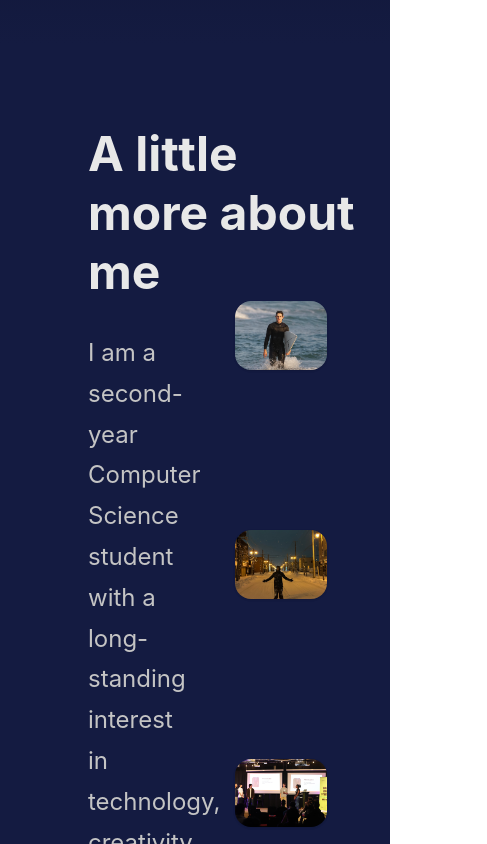
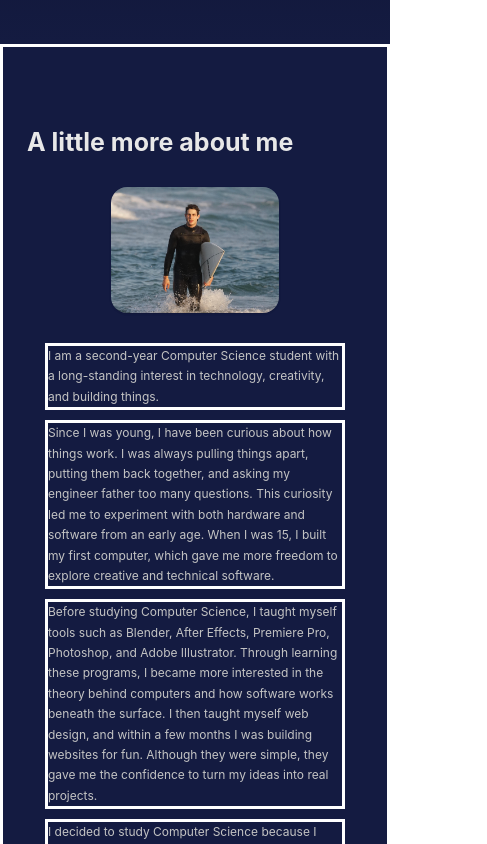
Before and after one commit to noahpachec/portfolio, a React (Vite) app in the folder portfolio_project/: page / in a window 390 px wide. Shown: the part 800-1644 px from the top of the page, 487 px wide, since content can reach past the window. Built offline with nearby package versions, Linux system fonts and the light colour scheme.

Commit message:
added project descriptions and developed the 800px media query

```diff
--- a/portfolio_project/src/components/About.jsx
+++ b/portfolio_project/src/components/About.jsx
@@ -42,7 +42,7 @@ function About() {
 
                     <FadeIn>
                         <div className="resume-callout">
-                            <a href="public/noah_resume.pdf" target="_blank" rel="noopener noreferrer">Please view my resume to see my previous experience.</a>
+                            <a href="public/noah_resume.pdf" target="_blank" rel="noopener noreferrer">My Resume</a>
                         </div>
                     </FadeIn>
 
--- a/portfolio_project/src/components/Footer.jsx
+++ b/portfolio_project/src/components/Footer.jsx
@@ -12,7 +12,7 @@ function Footer() {
             </div>
 
             <a className="upper-text" href="public/noah_resume.pdf" target="_blank" rel="noopener noreferrer" >View my resume</a>
-            <a className="upper-text" href="https://github.com/noahpachec" target="_blank">My GitHub</a>
+            <a className="upper-text" href="https://github.com/noahpachec" target="_blank" rel="noopener noreferrer">My GitHub</a>
             <p className="upper-text">This website was made entirely by me with React</p>
 
 
--- a/portfolio_project/src/components/Projects.jsx
+++ b/portfolio_project/src/components/Projects.jsx
@@ -6,46 +6,77 @@ const projects = [
     {
         id: 1,
         title: "Diamond Encryption and Decryption OOP CLI App in C++",
-        description: "I created an encription and decryption algorithm that",
+        description: `I developed an object-oriented command-line application in C++ that encrypts and decrypts text using a custom diamond-pattern cipher.
+
+During encryption, the program creates a two-dimensional grid large enough to hold the input text, although the user can also specify a larger grid size manually. The algorithm traverses the grid in a diamond-shaped pattern, placing each character into the array and overlapping toward the centre until the full message has been inserted. Any unused positions are filled with randomly generated uppercase letters. The completed grid is then read column by column to produce the encrypted ciphertext.
+
+Decryption reverses this process. The ciphertext is reconstructed inside the grid, and the program follows the inverse diamond traversal to recover the original message.
+
+The application also supports saving plaintext and ciphertext to files, loading previously stored data, and handling invalid input without terminating unexpectedly. The entire program was designed using object-oriented principles, including separate classes for the cipher logic, grid management, file handling, error handling, and the menu system that directs users through each layer of the application.
+`,
         image: "public/diamond-traversal.png",
-        video: ""
+        video: "",
+        code_url: "",
+        url_text: "View the code on my GitHub here"
     },
 
     {
         id: 2,
         title: "Full-stack Surf Session Tracker in React and Node.js",
-        description: "TEST",
+        description: `I developed a full-stack surf session tracker using React, Node.js, and Express.js. The application allows users to record individual surf sessions, including the board used, location, break type, and wave rating. Session data is stored in a JSON file through the backend, providing a simple form of persistent data storage.
+
+Users can also search and filter sessions across a selection of supported surf locations, making it easier to review previous conditions and compare experiences over time.
+
+The purpose of this project was to strengthen my understanding of backend development, client-server communication, API design, and data management while gaining experience building a more complete and interconnected web application.
+`,
         image: "public/light-photo.png",
-        video: ""
+        video: "",
+        code_url: "",
+        url_text: "View the code on my GitHub here"
     },
 
     {
         id: 3,
         title: "DJ Soundpad in Vaninlla JavaScript, CSS and HTML",
-        description: "TEST",
+        description: `I created a browser-based DJ mixpad to explore how I could combine my programming skills with my interest in techno music.
+
+Built using HTML, CSS, and JavaScript, the application allows users to trigger different audio samples by clicking the on-screen pads or pressing the Q, W, E, A, S, D, Z, X, and C keys. The JavaScript was structured using an object-oriented approach, with DOM event listeners connecting user input to the corresponding sounds.
+
+The project has some limitations when multiple sounds are triggered rapidly due to the way the browser audio system is handled. However, it was one of my first projects to combine interactive JavaScript functionality with my frontend design skills, and it helped me better understand event handling, audio playback, and object-oriented programming in the browser.
+`,
         image: "public/dj-box-photo.png",
-        video: ""
+        video: "",
+        code_url: "https://noahpachec.github.io/djbox/",
+        url_text: "View the DJ Soundpad here"
     },
 
     {
         id: 4,
         title: "Procedural CSS Lightbulb (Design Challenge)",
-        description: "TEST",
+        description: `I created a procedural lightbulb entirely with HTML and CSS as a challenge to improve my frontend design skills.
+
+The lightbulb was constructed using layered HTML elements and CSS styling, without relying on images or external graphics. JavaScript is used to switch between CSS classes when the lightbulb is clicked, creating the illusion that it is turning on and illuminating the surrounding area.
+
+This project strengthened my understanding of CSS positioning, shapes, shadows, layering, transitions, and HTML structure while giving me experience creating interactive visual elements from scratch.
+`,
         image: "public/light-photo.png",
-        video: ""
+        video: "public/light-video.webm",
+        code_url: "https://noahpachec.github.io/lightbulb/",
+        url_text: "View the project Here"
+
 
 
     },
 
-    {
-        id: 5,
-        title: "OOP CLI Surf Tracker in C++",
-        description: "TEST",
-        image: "public/light-photo.png",
-        video: ""
+    // {
+    //     id: 5,
+    //     title: "OOP CLI Surf Tracker in C++",
+    //     description: `TEST`,
+    //     image: "public/light-photo.png",
+    //     video: ""
 
 
-    },
+    // },
 ]
 
 function Projects() {
@@ -91,7 +122,22 @@ function Projects() {
                         </button>
                         <h2>{selectedProject.title}</h2>
 
-                        <p>{selectedProject.description}</p>
+                        <div className="modal-contents">
+                            <div className="modal-info">
+                                <video src={selectedProject.video} autoPlay muted loop playsInline  />
+
+                                <p>{selectedProject.description}</p>
+                            </div>
+
+                            <div className="code-link">
+                                <a href={selectedProject.code_url} target="_blank" rel="noopener noreferrer">{selectedProject.url_text}</a>
+                            </div>
+                        </div>
+
+
+
+
+
                     </div>
                 </div>
             )}
--- a/portfolio_project/src/index.css
+++ b/portfolio_project/src/index.css
@@ -128,7 +128,7 @@ section {
 }
 
 #about p {
-  font-size: 1.5rem;
+  font-size: 1.2rem;
   margin: 2rem 0 0 4rem ;
   color: var(--text-medium);
   line-height: 1.7;
@@ -146,7 +146,7 @@ section {
 
 
 .about-paragraphs {
-  max-width: 50%;
+  width: 50%;
 }
 
 .about-images {
@@ -154,36 +154,40 @@ section {
   max-width: 50%;
   display: flex;
   flex-direction: column;
-  gap: 10rem;
-  overflow: hidden;
+  gap: 6rem;
+  overflow: visible;
 }
 
 .about-images img {
-  width: 70%;
-  max-width: 600px;
+  width: 100%;
   aspect-ratio: 4 / 3;
   object-fit: cover;
   border-radius: 16px;
   display: block;
 }
 
-.about-img-1 {
+.about-images .fade-in {
+  width: 70%;
+  max-width: 500px;
+}
+.about-images .fade-in:nth-child(1) {
   align-self: flex-start;
 }
 
-.about-img-2 {
+.about-images .fade-in:nth-child(2) {
   align-self: flex-end;
 }
 
-.about-img-3 {
+.about-images .fade-in:nth-child(3){
   align-self: center;
 }
 
 .resume-callout {
+  line-height: 0;
   display: flex;
   background-color: var(--4);
   border-radius: 24px;
-  max-width: 700px;
+  max-width: 400px;
   margin: 2rem 0 0 4rem ;
   align-items: center;
   justify-content: center;
@@ -196,7 +200,7 @@ section {
 
 .resume-callout a {
   padding: 20px;
-  font-size: 1.5rem;
+  font-size: 1.2rem;
 }
 
 
@@ -243,7 +247,8 @@ section {
   padding: 28px;
   border: none;
   border-radius: 24px;
-  background: linear-gradient(45deg, var(--4) 1%, var(--5) 150% );
+  background-color: var(--4);
+  /* background: linear-gradient(45deg, var(--4) 1%, var(--5) 150% ); */
   cursor: pointer;
   transition: transform 0.5s ease, box-shadow 0.5s ease;
 }
@@ -258,6 +263,7 @@ section {
   display: block;
 
 }
+
 
 .project-card:hover {
   transform: translateY(-6px);
@@ -314,6 +320,25 @@ section {
   will-change: transform, opacity;
 }
 
+
+.modal-info {
+  display: flex;
+}
+
+.modal h2 {
+  margin: 1rem 0 2rem 0;
+}
+
+.modal p {
+  margin-left: 1rem;
+  line-height: 2rem;
+}
+
+.modal video {
+  max-width: 50%;
+  border-radius: 24px;
+}
+
 .modal-overlay.closing {
   animation: overlayFadeOut 0.25s ease forwards;
 }
@@ -353,7 +378,8 @@ section {
   flex-direction: column;
 
   /* background-color: var(--5); */
-  background: linear-gradient(45deg, var(--5), var(--4));
+  /* background: linear-gradient(45deg, var(--5), var(--4)); */
+  background-color: var(--4);
   border-radius: 10px;
   height: 50vh;
   width: 50vw;
@@ -375,15 +401,15 @@ section {
   border-radius: 5px;
   min-width: 60%;
   max-width: 500px;
-  background: linear-gradient(45deg, var(--4) 1%, var(--5) 190% );
-
+  /* background: linear-gradient(45deg, var(--4) 1%, var(--5) 190% ); */
+  background-color: var(--3);
   text-decoration: none;
-  transition: color .5s ease;
+  transition: background-color .5s ease;
 
 }
 
 .button:hover {
-background: var(--3);
+background-color: var(--2);
 
 
 color: white;
@@ -484,3 +510,111 @@ cursor: pointer;
   }
 
 }
+
+@media (max-width: 800px) {
+  :root {
+    font-size: 10px;
+  }
+
+  .grid {
+    grid-template-columns: 1fr;
+  }
+
+  #navbar {
+    height: 50px;
+  }
+
+  .about-container {
+    align-items: center;
+    justify-content: center;
+    flex-direction: column;
+    margin: 0;
+    padding: 0;
+    width: 100%;
+  }
+  .about-images {
+    padding-left: 0;
+    gap: 2rem;
+    order: 1;
+    align-items: center;
+    justify-content: center;
+
+  }
+
+  #about p {
+    margin: 10px 0 5px 0;
+    width: 300px;
+    border: solid white;
+
+  }
+
+
+  #about img {
+    margin: 30px 0 20px 0;
+  }
+
+  #about .sub-header {
+    margin: 0;
+    font-size: 2.5rem;
+
+  }
+
+  .sub-header {
+    margin: 0;
+    font-size: 2.5rem;
+  }
+
+  .resume-callout {
+    width: 100%;
+    margin: 0;
+  }
+
+  #about {
+    border: white solid;
+  }
+
+  .about-paragraphs {
+    order: 2;
+    text-align: left;
+    width: 300px;
+
+
+  }
+
+
+  .projects-grid {
+    align-items: center;
+    justify-content: center;
+  }
+
+  .about-images .fade-in {
+    width: 100%;
+    max-width: 500px;
+    align-self: center;
+  }
+
+  .about-images .fade-in:nth-child(2),
+  .about-images .fade-in:nth-child(3) {
+    display: none;
+  }
+
+  #about {
+
+    align-items: center;
+    justify-content: center;
+  }
+
+
+
+
+  .nav-item:active {
+    background-color: var(--4);
+    border-radius: 24px;
+  }
+
+  #contact-card {
+    margin-top: 100px;
+    width: 300px;
+    height: 350px;
+  }
+}
```
